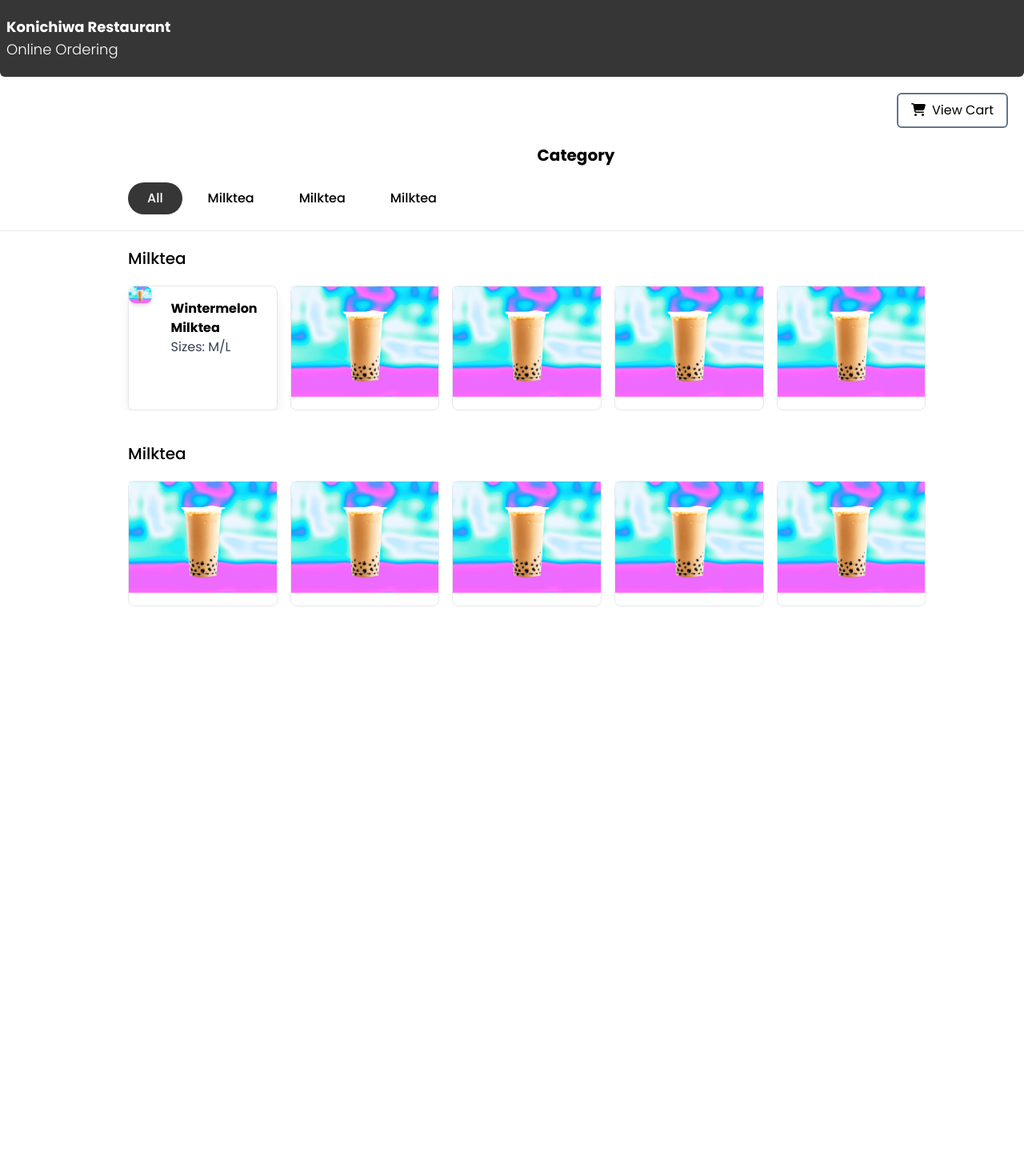
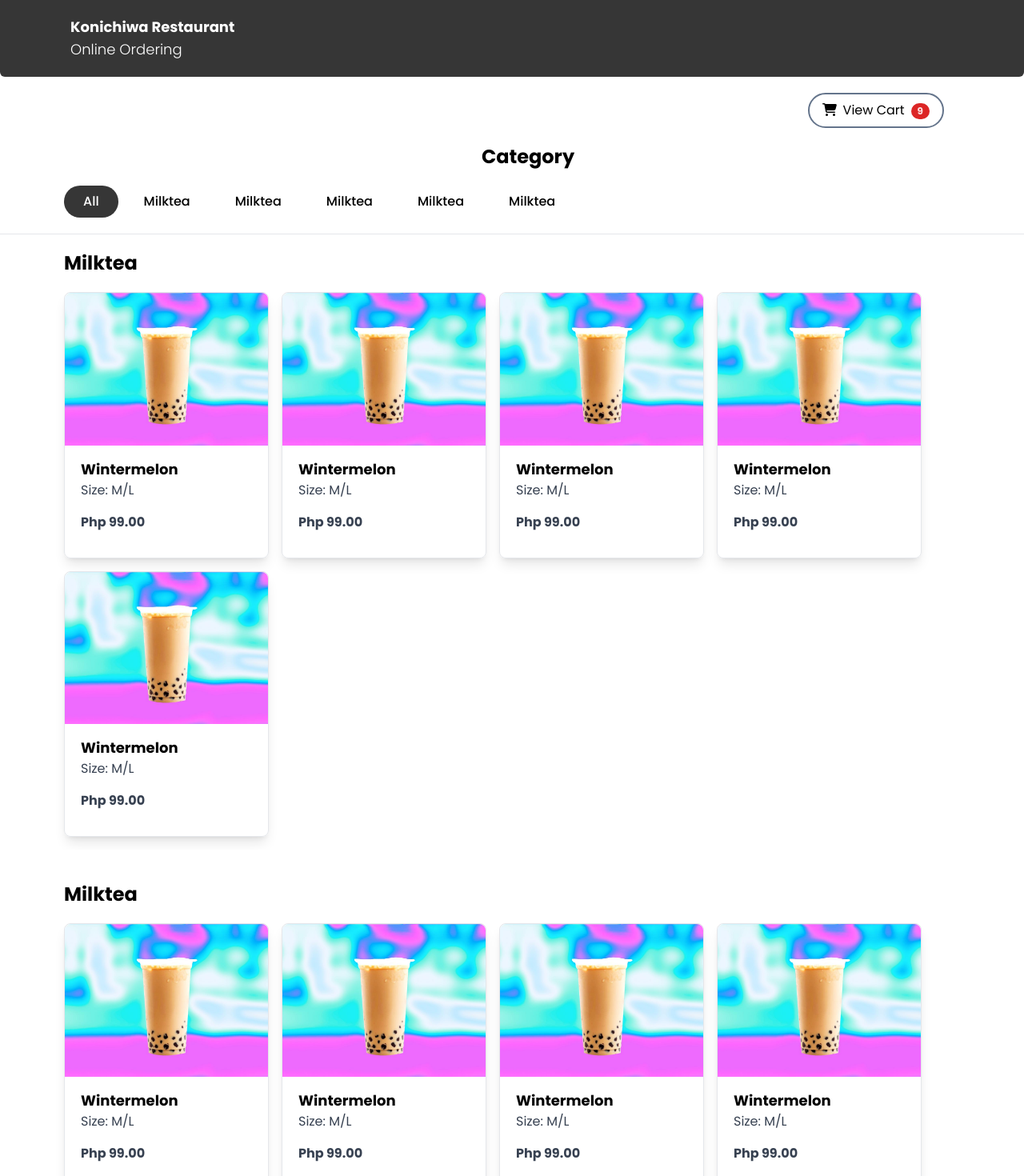
Before and after one commit to arvirmndo/gocontactless-cms, a React (Create React App) app in the folder frontend/: page / in a window 1280 px wide. Shown: the top 1470 px of the page at 80% size. Before the commit the page ends 800 px from the top, so only its background shows below. Built offline with nearby package versions, Linux system fonts and the light colour scheme.

Commit message:
updated homepage

```diff
--- a/frontend/src/Components/Button.tsx
+++ b/frontend/src/Components/Button.tsx
@@ -13,11 +13,17 @@ interface button{
 
 export default function Button({title, color, fontWeight, width, fontColor}:button) {
   const classes = {
-    btn: `w-${width} m-5 py-2 px-4 border-2 border-slate-500 text-md font-${fontWeight} rounded-md text-${fontColor} bg-${color}`,
+    btn: `w-${width} m-5 py-2 px-4 border-2 border-slate-500 text-md font-${fontWeight} rounded-full text-${fontColor} bg-${color}`,
     btnTitle: title
   }
 
   return (
-    <button className={classes.btn}><FontAwesomeIcon icon={faCartShopping}/><span className='ml-2'>{classes.btnTitle}</span></button>
+    <button className={classes.btn}>
+      <FontAwesomeIcon icon={faCartShopping}/>
+      <span className='mx-2'>
+        {classes.btnTitle}
+      </span>
+      <span className="inline-flex items-center justify-center px-2 py-1 text-xs font-bold leading-none text-red-100 bg-red-600 rounded-full">9</span>
+    </button>
   )
 }
--- a/frontend/src/Components/CategoryBtn.tsx
+++ b/frontend/src/Components/CategoryBtn.tsx
@@ -10,7 +10,7 @@ interface CategoryBtn{
 
 export default function CategoryBtn({title, fontColor, bgColor, hoverColor, hoverFontColor}:CategoryBtn) {
     const classes = {
-        button : `text-${fontColor} bg-${bgColor} hover:bg-${hoverColor} group-hover:text-white font-medium px-6 py-2 mr-2 rounded-full `,
+        button : `text-${fontColor} bg-${bgColor} hover:bg-${hoverColor} group-hover:text-white font-medium px-6 py-2 rounded-full `,
     }
   return (
     <button className={classes.button}>{title}</button>
--- /dev/null
+++ b/frontend/src/Components/Footer.tsx
@@ -0,0 +1,24 @@
+import React from 'react'
+
+export default function Footer() {
+  return (
+    <footer className="p-4 bg-white rounded-lg shadow md:flex md:items-center md:justify-between md:p-6 dark:bg-custom-black">
+    <span className="text-sm text-gray-500 sm:text-center dark:text-gray-400">© 2022 <a href="https://flowbite.com" className="hover:underline">Flowbite™</a>. All Rights Reserved.
+    </span>
+    <ul className="flex flex-wrap items-center mt-3 text-sm text-gray-500 dark:text-gray-400 sm:mt-0">
+        <li>
+            <a href="#" className="mr-4 hover:underline md:mr-6 ">About</a>
+        </li>
+        <li>
+            <a href="#" className="mr-4 hover:underline md:mr-6">Privacy Policy</a>
+        </li>
+        <li>
+            <a href="#" className="mr-4 hover:underline md:mr-6">Licensing</a>
+        </li>
+        <li>
+            <a href="#" className="hover:underline">Contact</a>
+        </li>
+    </ul>
+</footer>
+  )
+}
--- a/frontend/src/Components/Header.tsx
+++ b/frontend/src/Components/Header.tsx
@@ -4,8 +4,8 @@ import '../index.css';
 
 export default function Header() {
   return (
-    <nav className='top-0 mx-auto bg-custom-black rounded-b-md px-2 py-5 md: px-10 md:container'>
-      <div className='container text-center md:text-left mx-auto'>
+    <nav className='top-0 mx-auto bg-custom-black rounded-b-md px-2 py-5  md:container'>
+      <div className='container-md text-center md:text-left mx-auto md:ml-20'>
         <h1 className='text-lg font-bold text-white '>Konichiwa Restaurant</h1>
         <h1 className='text-lg font-light text-white'>Online Ordering</h1>
       </div>
--- /dev/null
+++ b/frontend/src/Components/ProductCard.tsx
@@ -0,0 +1,30 @@
+import React from 'react'
+import thumbnail from '../Images/milktea.png';
+
+interface Card{
+    productName : string;
+    variant : string;
+    price : string;
+}
+
+export default function ProductCard({productName, variant, price}:Card) {
+  return (
+
+    <div className="max-w-sm w-48 md:w-64 md:pb-4 mr-4 mb-4 border shadow-lg rounded-lg">
+        <a href="#" className='w-full'>
+            <img className="rounded-t-lg" src={thumbnail} alt="milktea" />
+        </a>
+        <div className="px-5 py-4">
+            <p className="font-bold text-sm md:text-lg">
+                {productName}
+            </p>
+            <p className="text-gray-700 text-base">
+                {variant}
+            </p>
+            <p className="text-gray-700 text-base font-semibold mt-4">
+                {price}
+            </p>
+        </div>
+    </div>
+  )
+}
--- a/frontend/src/Pages/Home.tsx
+++ b/frontend/src/Pages/Home.tsx
@@ -4,12 +4,15 @@ import Header from '../Components/Header';
 import CategoryBtn from '../Components/CategoryBtn';
 import Button from '../Components/Button';
 import thumbnail from '../Images/milktea.png';
+import ProductCard from '../Components/ProductCard';
+import Footer from '../Components/Footer';
+
 
 function home() {
     return (
         <div className='md:container mx-auto'>
             <Header />
-            <div className='flex justify-end'>
+            <div className='flex justify-end lg:mr-20 relative inline-block'>
                 <Button
                     title = "View Cart"
                     color = "white"
@@ -18,10 +21,10 @@ function home() {
                     fontColor='custom-black'
                 />
             </div>
-            <main className='container'>
-                <h1 className='text-xl md:text-center font-semibold lg:ml-40 ml-10 mb-5'>Category</h1>
+            <main className='container mb-40'>
+                <h1 className='text-2xl md:text-center font-semibold ml-10 mb-5'>Category</h1>
                 <div className='flex overflow-x-scroll no-scrollbar mb-5'>
-                    <div className='flex md:flex-wrap flex-nowrap lg:ml-40 md:ml-20 ml-10'>
+                    <div className='flex md:flex-wrap flex-nowrap md:ml-20 ml-10 space-x-2'>
                         <CategoryBtn
                             title='All'
                             bgColor='custom-black'
@@ -50,67 +53,50 @@ function home() {
                             hoverColor='gray-700'
                             hoverFontColor = 'white'
                         />
+                        <CategoryBtn
+                            title='Milktea'
+                            bgColor='slate-200'
+                            fontColor='black'
+                            hoverColor='gray-700'
+                            hoverFontColor = 'white'
+                        />
+                        <CategoryBtn
+                            title='Milktea'
+                            bgColor='slate-200'
+                            fontColor='black'
+                            hoverColor='gray-700'
+                            hoverFontColor = 'white'
+                        />
                     </div>
                 </div>
                 <hr className='mx-auto mb-5'/>
                 <div className='container mb-10'>
-                    <h1 className='text-xl font-medium lg:mx-40 mx-10 mb-5'>Milktea</h1>
+                    <h1 className='text-2xl font-semibold ml-10 md:ml-20 mb-5'>Milktea</h1>
                     <div className='flex overflow-x-scroll no-scrollbar'>
-                        <div className='flex md:flex-wrap flex-nowrap lg:ml-40 md:ml-20 ml-10'>
-                            <div className="flex-none md:flex w-3/5 md:w-1/6 mr-4 md:pb-4 border overflow-hidden shadow-lg rounded-lg">
-                                <div className="aspect-w-32 aspect-h-9">
-                                    <img
-                                        className="object-cover shadow-md hover:shadow-xl rounded-lg"
-                                        src={thumbnail}
-                                        alt=""
-                                    />
-                                </div>
-                                <div className="px-6 py-4">
-                                    <div className="font-bold text-md">Wintermelon Milktea</div>
-                                    <p className="text-gray-700 text-base">
-                                    Sizes: M/L
-                                    </p>
-                                </div>
-                            </div>
-                            <div className="flex-none md:flex w-3/5 md:w-1/6 mr-4 md:pb-4 border rounded-lg">
-                                <img src={thumbnail} alt="image"/>
-                            </div>
-                            <div className="flex-none md:flex w-3/5 md:w-1/6 mr-4 md:pb-4 border rounded-lg">
-                                <img src={thumbnail} alt="image"/>
-                            </div>
-                            <div className="flex-none md:flex w-3/5 md:w-1/6 mr-4 md:pb-4 border rounded-lg">
-                                <img src={thumbnail} alt="image"/>
-                            </div>
-                            <div className="flex-none md:flex w-3/5 md:w-1/6 mr-4 md:pb-4 border rounded-lg">
-                                <img src={thumbnail} alt="image"/>
-                            </div>
+                        <div className='flex md:flex-wrap flex-nowrap md:ml-20 ml-10'>
+                            <ProductCard productName='Wintermelon' variant='Size: M/L' price='Php 99.00'/>
+                            <ProductCard productName='Wintermelon' variant='Size: M/L' price='Php 99.00'/>
+                            <ProductCard productName='Wintermelon' variant='Size: M/L' price='Php 99.00'/>
+                            <ProductCard productName='Wintermelon' variant='Size: M/L' price='Php 99.00'/>
+                            <ProductCard productName='Wintermelon' variant='Size: M/L' price='Php 99.00'/>
                         </div>
                     </div>
                 </div>
                 <div className='container mb-10'>
-                    <h1 className='text-xl font-medium lg:mx-40 mx-10 mb-5'>Milktea</h1>
+                    <h1 className='text-2xl font-semibold ml-10 md:ml-20 mb-5'>Milktea</h1>
                     <div className='flex overflow-x-scroll no-scrollbar'>
-                        <div className='flex md:flex-wrap flex-nowrap lg:ml-40 md:ml-20 ml-10'>
-                            <div className="flex-none md:flex w-3/5 md:w-1/6 mr-4 md:pb-4 border rounded-lg">
-                                <img src={thumbnail} alt="image"/>
-                            </div>
-                            <div className="flex-none md:flex w-3/5 md:w-1/6 mr-4 md:pb-4 border rounded-lg">
-                                <img src={thumbnail} alt="image"/>
-                            </div>
-                            <div className="flex-none md:flex w-3/5 md:w-1/6 mr-4 md:pb-4 border rounded-lg">
-                                <img src={thumbnail} alt="image"/>
-                            </div>
-                            <div className="flex-none md:flex w-3/5 md:w-1/6 mr-4 md:pb-4 border rounded-lg">
-                                <img src={thumbnail} alt="image"/>
-                            </div>
-                            <div className="flex-none md:flex w-3/5 md:w-1/6 mr-4 md:pb-4 border rounded-lg">
-                                <img src={thumbnail} alt="image"/>
-                            </div>
+                        <div className='flex md:flex-wrap flex-nowrap md:ml-20 ml-10'>
+                            <ProductCard productName='Wintermelon' variant='Size: M/L' price='Php 99.00'/>
+                            <ProductCard productName='Wintermelon' variant='Size: M/L' price='Php 99.00'/>
+                            <ProductCard productName='Wintermelon' variant='Size: M/L' price='Php 99.00'/>
+                            <ProductCard productName='Wintermelon' variant='Size: M/L' price='Php 99.00'/>
+                            <ProductCard productName='Wintermelon' variant='Size: M/L' price='Php 99.00'/>
                         </div>
                     </div>
                 </div>
+
             </main>
-
+            <Footer/>
         </div>
     );
 }
```
